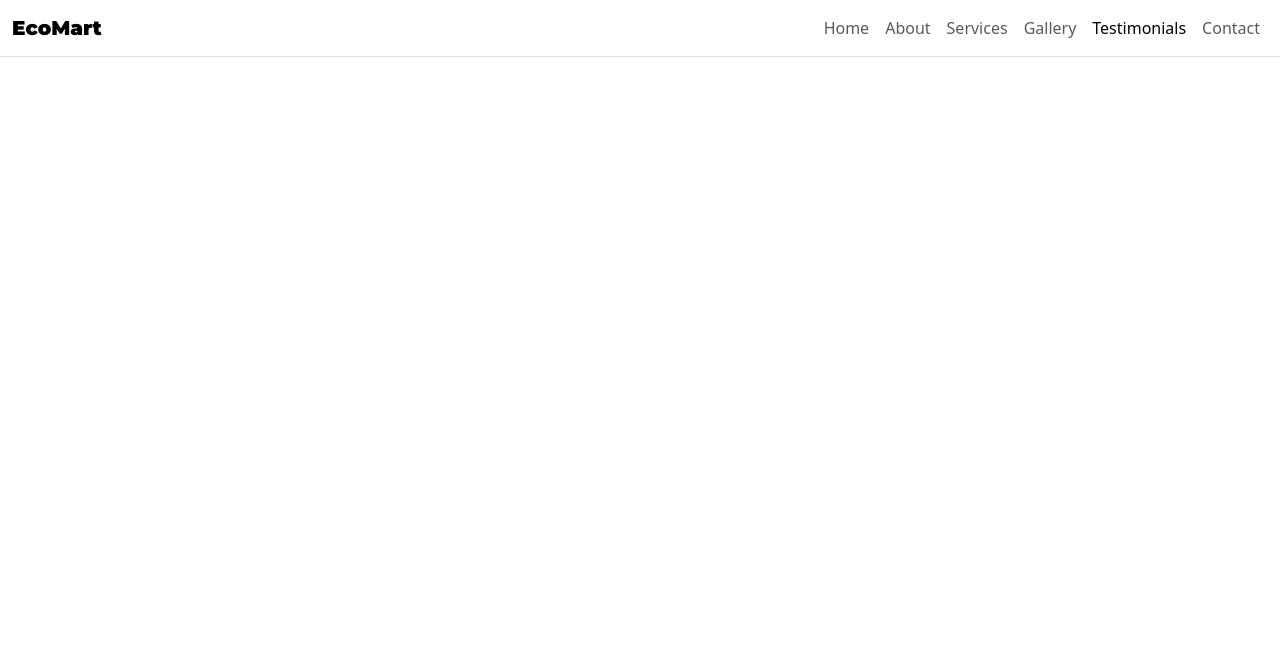
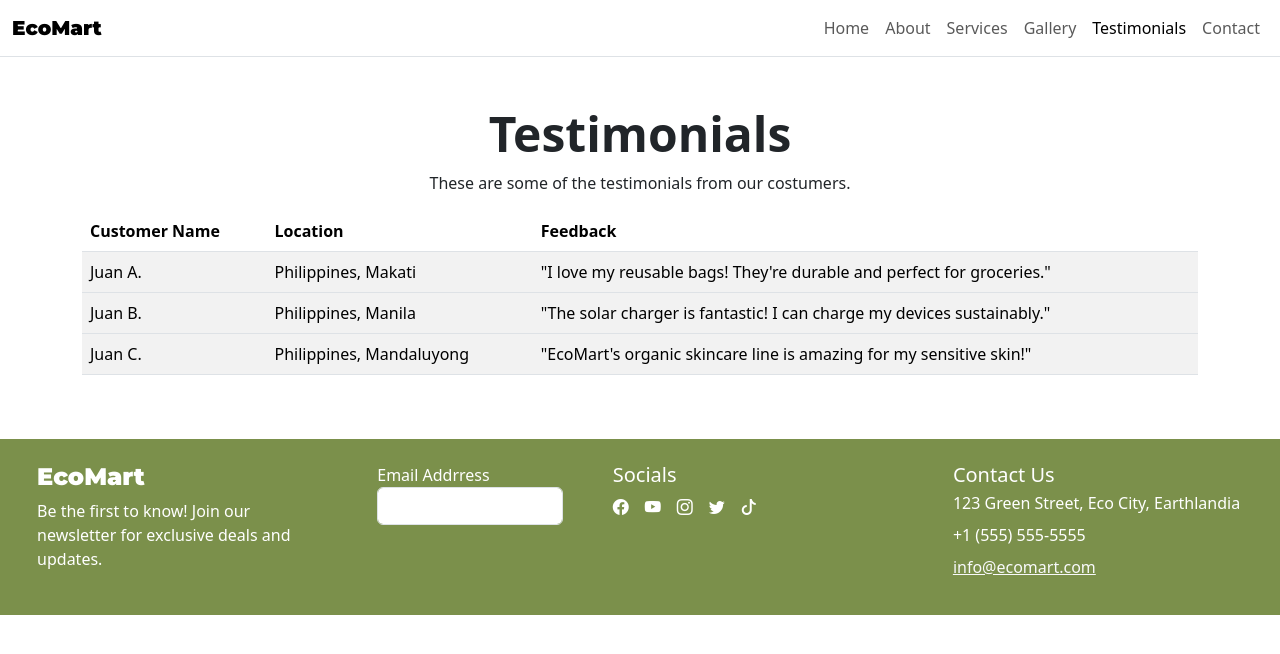
Before and after one commit to deymdaniel/ecommerce-website, a plain HTML site: page testimonials.html in a window 1280 px wide. Drawn offline with nearby package versions, Linux system fonts and the light colour scheme.

Commit message:
Added Testimonials

```diff
--- a/testimonials.html
+++ b/testimonials.html
@@ -49,6 +49,115 @@
         </div>
       </div>
     </nav>
+    <!--navbar-->
+    <div class="container-sm mb-5 mt-5">
+      <div class="row text-center">
+        <div class="col">
+          <h2>Testimonials</h2>
+          <p>These are some of the testimonials from our costumers.</p>
+        </div>
+      </div>
+      <div class="row">
+        <div class="col">
+          <table class="table table-striped">
+            <thead>
+              <tr>
+                <th scope="col">Customer Name</th>
+                <th scope="col">Location</th>
+                <th scope="col">Feedback</th>
+              </tr>
+            </thead>
+            <tbody>
+              <tr>
+                <td>Juan A.</td>
+                <td>Philippines, Makati</td>
+                <td>
+                  "I love my reusable bags! They're durable and perfect for
+                  groceries."
+                </td>
+              </tr>
+            </tbody>
+            <tbody>
+              <tr>
+                <td>Juan B.</td>
+                <td>Philippines, Manila</td>
+                <td>
+                  "The solar charger is fantastic! I can charge my devices
+                  sustainably."
+                </td>
+              </tr>
+            </tbody>
+            <tbody>
+              <tr>
+                <td>Juan C.</td>
+                <td>Philippines, Mandaluyong</td>
+                <td>
+                  "EcoMart's organic skincare line is amazing for my sensitive
+                  skin!"
+                </td>
+              </tr>
+            </tbody>
+          </table>
+        </div>
+      </div>
+    </div>
+    <!--footer-->
+    <div class="container-fluid footer p-4">
+      <div class="row justify-content-md-around">
+        <div class="col-auto col-md-3 info-newsletter">
+          <h4>EcoMart</h4>
+          <p>
+            Be the first to know! Join our newsletter for exclusive deals and
+            updates.
+          </p>
+        </div>
+        <div class="col-auto col-md-2 mb-3">
+          <label for="newsletter">Email Addrress</label>
+          <input type="email" name="newsletter" class="form-control" />
+        </div>
+        <div class="col-auto col-md-3 socials">
+          <h5>Socials</h5>
+          <ul class="list-unstyled d-flex gap-3">
+            <li>
+              <a href="https://www.facebook.com" class="nav-link"
+                ><i class="bi bi-facebook"></i>
+              </a>
+            </li>
+            <li>
+              <a href="https://www.youtube.com" class="nav-link"
+                ><i class="bi bi-youtube"></i>
+              </a>
+            </li>
+            <li>
+              <a href="https://www.instragram.com" class="nav-link"
+                ><i class="bi bi-instagram"></i>
+              </a>
+            </li>
+            <li>
+              <a href="https://www.twitter.com" class="nav-link"
+                ><i class="bi bi-twitter"></i>
+              </a>
+            </li>
+            <li>
+              <a href="https://www.tiktok.com" class="nav-link"
+                ><i class="bi bi-tiktok"></i>
+              </a>
+            </li>
+          </ul>
+        </div>
+        <div class="col-auto col-md-3 lh-1">
+          <h5>Contact Us</h5>
+          <p>123 Green Street, Eco City, Earthlandia</p>
+          <p>+1 (555) 555-5555</p>
+          <p>
+            <a href="mailto:info@ecomart.com" class="link-light"
+              >info@ecomart.com</a
+            >
+          </p>
+        </div>
+      </div>
+    </div>
+
     <!--script-->
     <script
       src="https://cdn.jsdelivr.net/npm/bootstrap@5.3.1/dist/js/bootstrap.bundle.min.js"
```
